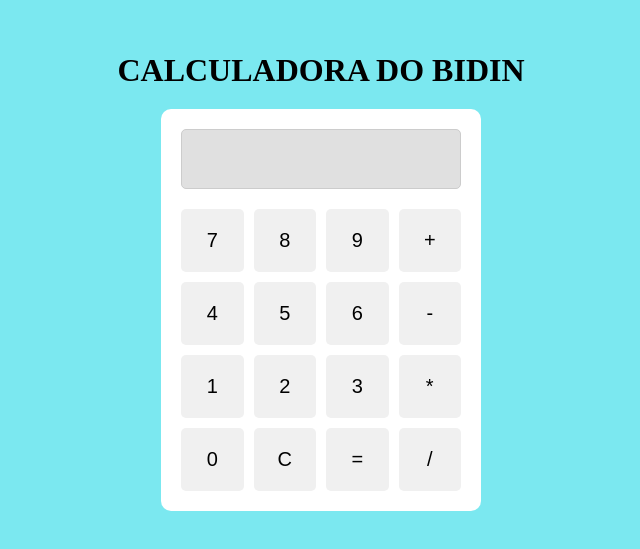
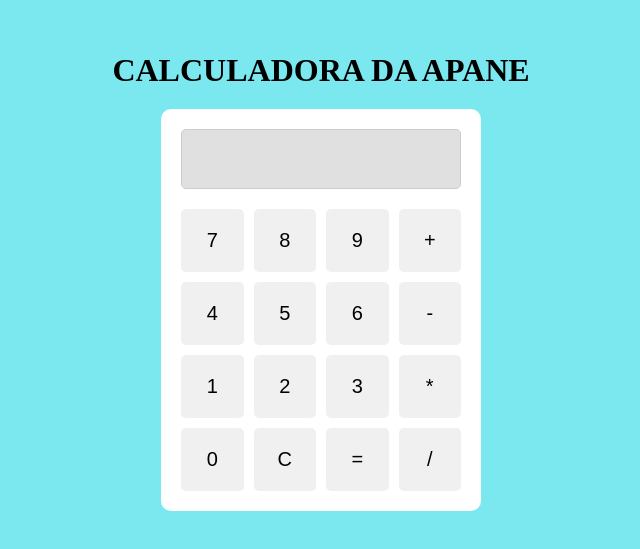
Before and after one commit to KauaBidin/calculadora-js, a plain HTML site: page index.html in a window 1280 px wide. Shown: the part 129-678 px from the top of the page, without its empty margins (319-959 px from the left). Drawn offline with Linux system fonts and the light colour scheme.

Commit message:
Update calculator title from 'BIDIN' to 'APANE'

```diff
--- a/index.html
+++ b/index.html
@@ -7,7 +7,7 @@
 </head>
 
 <body>
-    <h1>CALCULADORA DO BIDIN</h1>
+    <h1>CALCULADORA DA APANE</h1>
 
   <div class="calculadora">
     <!-- Display da calculadora -->
```
